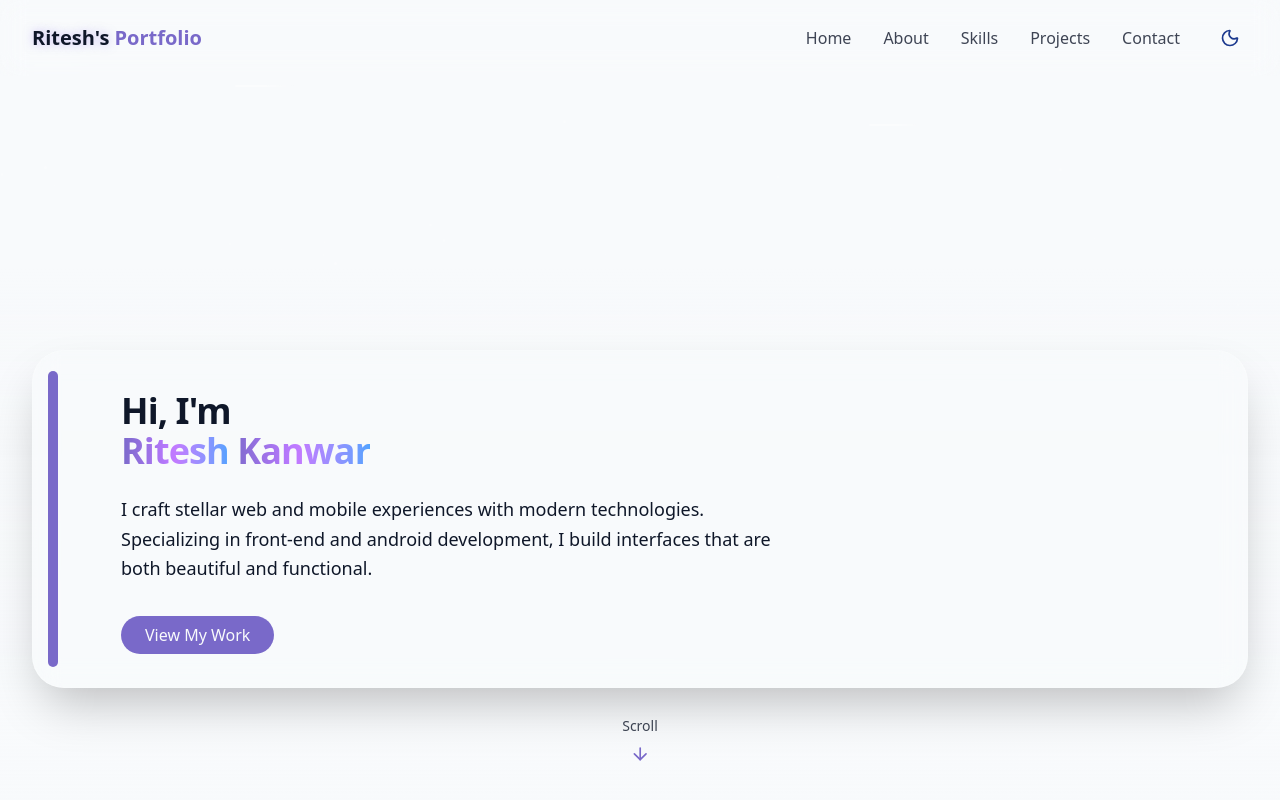
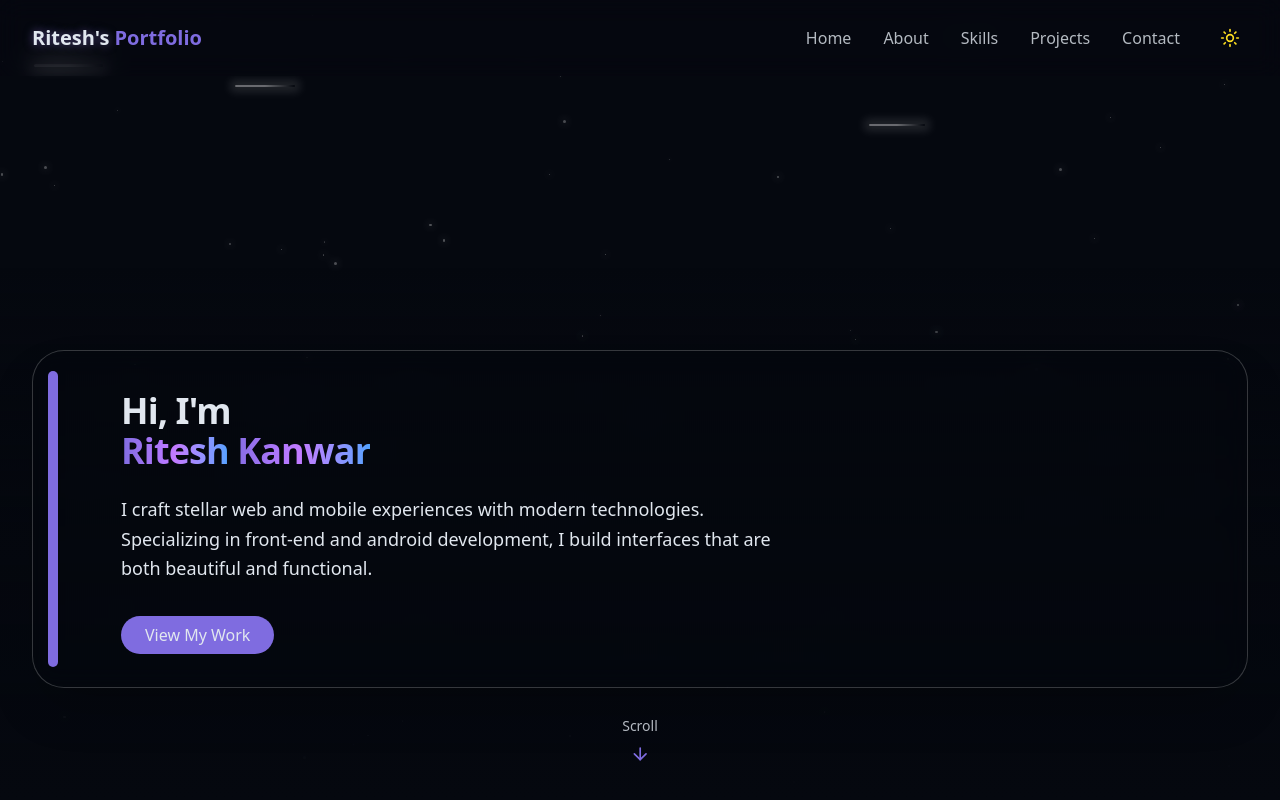
Before and after one commit to ritesh-kanwar/Portfolio, a React (Vite) app: page / in a window 1280 px wide. Shown: the top 800 px of the page. Built offline with nearby package versions, Linux system fonts and the light colour scheme.

Commit message:
Fixed navbar and HeroSection for Better UI

```diff
--- a/src/components/Navbar.jsx
+++ b/src/components/Navbar.jsx
@@ -23,12 +23,14 @@ export const Navbar = () => {
 
     // Initialize theme
     const storedTheme = localStorage.getItem("theme");
-    if (storedTheme === "dark") {
+    if (storedTheme === "light") {
+      setIsDarkMode(false);
+      document.documentElement.classList.remove("dark");
+    } else {
+      // Default to dark mode
+      localStorage.setItem("theme", "dark");
       setIsDarkMode(true);
       document.documentElement.classList.add("dark");
-    } else {
-      localStorage.setItem("theme", "light");
-      setIsDarkMode(false);
     }
 
     window.addEventListener("scroll", handleScroll);
@@ -53,7 +55,7 @@ export const Navbar = () => {
         "fixed w-full z-40 transition-all duration-300 backdrop-blur-md",
         isScrolled
           ? "py-3 bg-background/80 shadow-xs"
-          : "py-5 bg-background/0"
+          : "py-5 bg-background/20"
       )}
     >
       <div className="container flex items-center justify-between">
```
